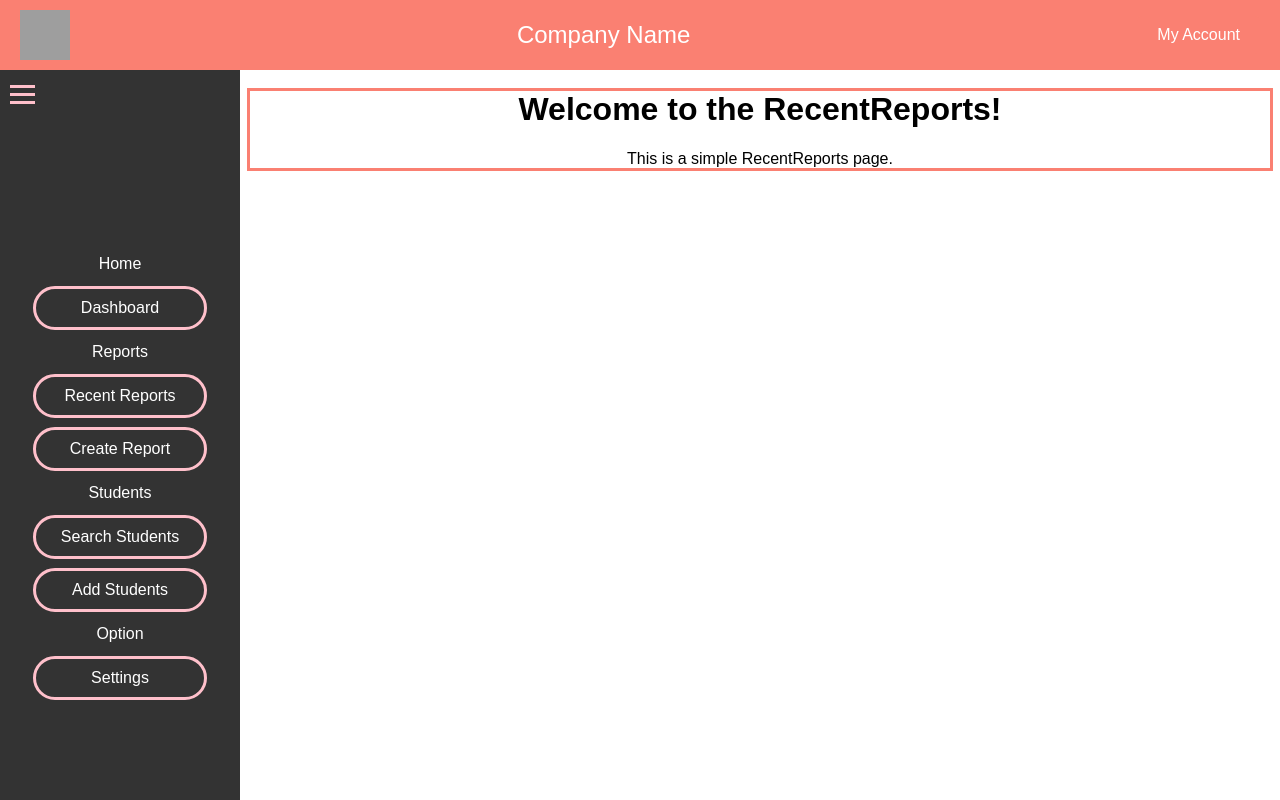
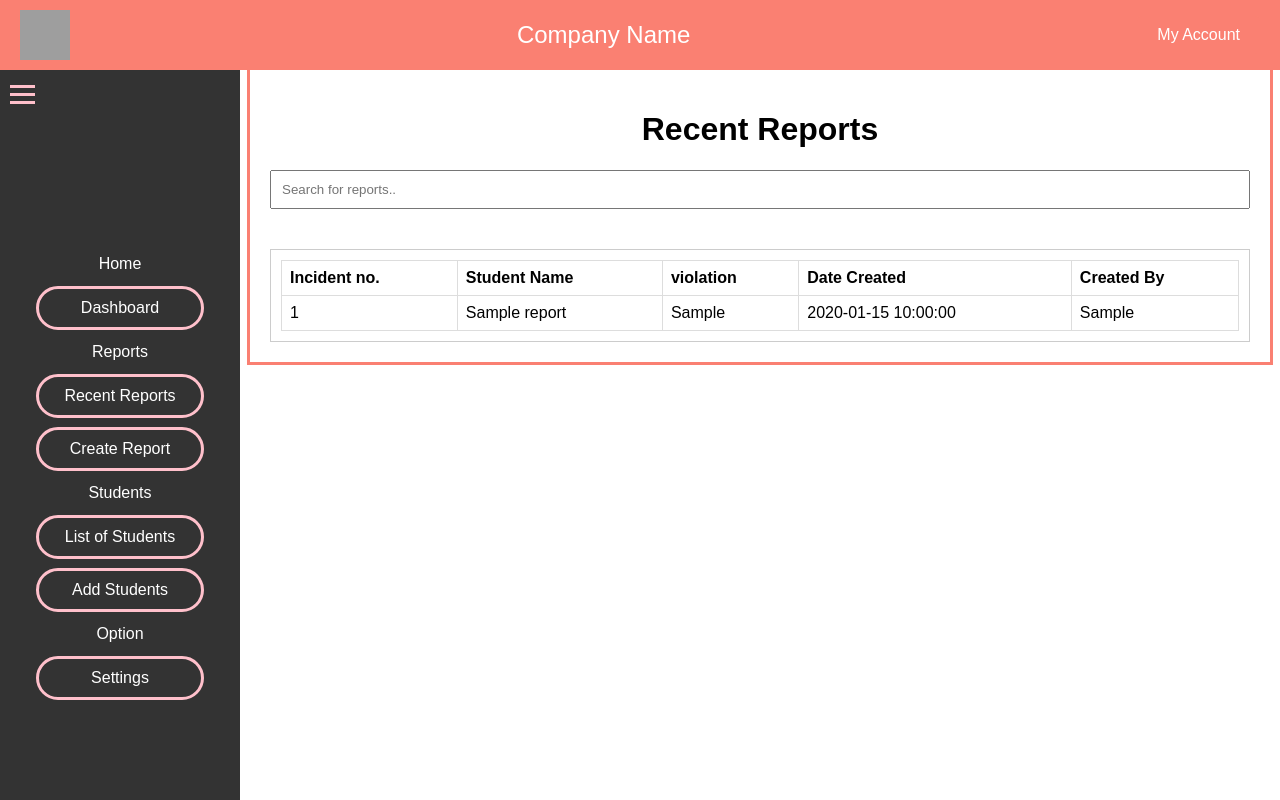
Before and after one commit to doksii/BulSUVMS, a PHP site: page /RecentReports.php in a window 1280 px wide. Run offline with PHP 8.4, Linux system fonts and the light colour scheme; the visitor is signed in with stand-in values (Sample User, id 1); tables that the repository leaves empty or names only in its code hold one stand-in row (values such as "Sample post"); grey boxes are pictures that could not be loaded.

Commit message:
view recent reports and student list

```diff
--- a/AddStudents.php
+++ b/AddStudents.php
@@ -51,7 +51,7 @@ if ($_SESSION['role'] !== 'admin') {
                     <li><a href="RecentReports.php">Recent Reports</a></li>
                     <li><a href="CreateReport.php">Create Report</a></li>
                     <p>Students</p>
-                    <li><a href="SearchStudents.php">Search Students</a></li>
+                    <li><a href="SearchStudents.php">List of Students</a></li>
                     <li><a href="AddStudents.php">Add Students</a></li>
                     <p>Option</p>
                     <li><a href="Settings.php">Settings</a></li>
--- a/CreateReport.php
+++ b/CreateReport.php
@@ -25,7 +25,7 @@ if ($_SESSION['role'] !== 'admin') {
 <body>
     <header class="header">
         <div class="logo-container">
-            <img src="logo.png" alt="Company Logo" class="logo">
+            <img src="assets\img\BMCLogo.png" alt="Company Logo" class="logo">
         </div>
         <div class="company-name">Company Name</div>
         <div class="dropdown">
@@ -51,7 +51,7 @@ if ($_SESSION['role'] !== 'admin') {
                     <li><a href="RecentReports.php">Recent Reports</a></li>
                     <li><a href="CreateReport.php">Create Report</a></li>
                     <p>Students</p>
-                    <li><a href="SearchStudents.php">Search Students</a></li>
+                    <li><a href="SearchStudents.php">List of Students</a></li>
                     <li><a href="AddStudents.php">Add Students</a></li>
                     <p>Option</p>
                     <li><a href="Settings.php">Settings</a></li>
@@ -100,7 +100,7 @@ if ($_SESSION['role'] !== 'admin') {
                     <option value="4th offense">4th Offense</option>
                     <option value="5th offense">5th Offense</option>
                 </select><br><br>
-                <label for="detailed_report">Detailed Report:</label><br>
+                <label for="detailed_report">Report Summary:</label><br>
                 <textarea id="detailed_report" name="detailed_report" rows="4" required></textarea><br><br>
 
                 <label for="date_of_violation">Date of Violation:</label><br>
--- a/RecentReports.php
+++ b/RecentReports.php
@@ -19,8 +19,8 @@ if ($_SESSION['role'] !== 'admin') {
     <meta charset="UTF-8">
     <meta name="viewport" content="width=device-width, initial-scale=1.0">
     <title>BulSUVMS</title>
-    <link rel="stylesheet" href="assets/styles.css">
-    <link rel="stylesheet" href="assets/css/MainStyle.css">
+    <link rel="stylesheet" href="assets\css\MainStyle.css">
+    <link rel="stylesheet" href="assets\css\search-reports.css">
 </head>
 <body>
     <header class="header">
@@ -51,7 +51,7 @@ if ($_SESSION['role'] !== 'admin') {
                     <li><a href="RecentReports.php">Recent Reports</a></li>
                     <li><a href="CreateReport.php">Create Report</a></li>
                     <p>Students</p>
-                    <li><a href="SearchStudents.php">Search Students</a></li>
+                    <li><a href="SearchStudents.php">List of Students</a></li>
                     <li><a href="AddStudents.php">Add Students</a></li>
                     <p>Option</p>
                     <li><a href="Settings.php">Settings</a></li>
@@ -59,12 +59,63 @@ if ($_SESSION['role'] !== 'admin') {
             </div>
         </div>
         <div class="content">
-            <!-- Content of the dashboard page goes here -->
-            <h1>Welcome to the RecentReports!</h1>
-            <p>This is a simple RecentReports page.</p>
+            <h1>Recent Reports</h1>
+            <input type="text" id="searchBar" onkeyup="filterTable()" placeholder="Search for reports..">
+            <div class="scroll-container">
+                <table id="reportTable">
+                    <thead>
+                        <tr>
+                            <th>Incident no.</th>
+                            <th onclick="sortTable(1)">Student Name</th>
+                            <th onclick="sortTable(2)">violation</th>
+                            <th onclick="sortTable(3)">Date Created</th>
+                            <th onclick="sortTable(4)">Created By</th>
+                        </tr>
+                    </thead>
+                    <tbody>
+                        <?php
+                        // Replace with your database credentials
+                        $servername = "localhost";
+                        $username = "root"; // default username for XAMPP
+                        $password = ""; // default password for XAMPP
+                        $dbname = "user_registered";
+                        // Create connection
+                        $conn = new mysqli($servername, $username, $password, $dbname);
+
+                        // Check connection
+                        if ($conn->connect_error) {
+                            die("Connection failed: " . $conn->connect_error);
+                        }
+
+                        // Fetch report records
+                        $sql = "SELECT id, student_name, violation, created_at, created_by FROM reports ORDER BY created_at DESC";
+                        $result = $conn->query($sql);
+
+                        if ($result->num_rows > 0) {
+                            // Output data of each row
+                            while($row = $result->fetch_assoc()) {
+                                echo "<tr>
+                                        <td>" . $row["id"]. "</td>
+                                        <td>" . $row["student_name"]. "</td>
+                                        <td>" . $row["violation"]. "</td>
+                                        <td>" . $row["created_at"]. "</td>
+                                        <td>" . $row["created_by"]. "</td>
+                                      </tr>";
+                            }
+                        } else {
+                            echo "<tr><td colspan='7'>No reports found</td></tr>";
+                        }
+
+                        // Close connection
+                        $conn->close();
+                        ?>
+                    </tbody>
+                </table>
+            </div>
         </div>
     </div>
 
     <script src="assets/script.js"></script>
+    <script src="assets/search-reports.js"></script>
 </body>
 </html>
--- a/Settings.php
+++ b/Settings.php
@@ -51,7 +51,7 @@ if ($_SESSION['role'] !== 'admin') {
                     <li><a href="RecentReports.php">Recent Reports</a></li>
                     <li><a href="CreateReport.php">Create Report</a></li>
                     <p>Students</p>
-                    <li><a href="SearchStudents.php">Search Students</a></li>
+                    <li><a href="SearchStudents.php">List of Students</a></li>
                     <li><a href="AddStudents.php">Add Students</a></li>
                     <p>Option</p>
                     <li><a href="Settings.php">Settings</a></li>
--- /dev/null
+++ b/assets/css/search-reports.css
@@ -0,0 +1,47 @@
+html {
+    margin: 0;
+    padding: 0;
+    height: 100%;
+    overflow: hidden; /* Prevent whole page from scrolling */
+}
+
+.content {
+    flex: 1;
+    padding: 20px;
+    box-sizing: border-box;
+    overflow: hidden; /* Prevent content from overflowing */
+}
+
+.scroll-container {
+    max-height: 60vh; /* Set max height for the container */
+    overflow-y: auto; /* Enable vertical scrolling */
+    margin-top: 20px;
+    border: 1px solid #ccc;
+    padding: 10px;
+    box-sizing: border-box;
+}
+
+table {
+    width: 100%;
+    border-collapse: collapse;
+}
+
+table, th, td {
+    border: 1px solid #ddd;
+}
+
+th, td {
+    padding: 8px;
+    text-align: left;
+}
+
+th {
+    cursor: pointer;
+}
+
+#searchBar {
+    width: 100%;
+    padding: 10px;
+    margin-bottom: 20px;
+    box-sizing: border-box;
+}
--- /dev/null
+++ b/assets/search-reports.js
@@ -0,0 +1,60 @@
+// assets/search-reports.js
+
+function filterTable() {
+    var input, filter, table, tr, td, i, j, txtValue;
+    input = document.getElementById("searchBar");
+    filter = input.value.toUpperCase();
+    table = document.getElementById("reportTable");
+    tr = table.getElementsByTagName("tr");
+
+    for (i = 1; i < tr.length; i++) {
+        tr[i].style.display = "none";
+        td = tr[i].getElementsByTagName("td");
+        for (j = 0; j < td.length; j++) {
+            if (td[j]) {
+                txtValue = td[j].textContent || td[j].innerText;
+                if (txtValue.toUpperCase().indexOf(filter) > -1) {
+                    tr[i].style.display = "";
+                    break;
+                }
+            }
+        }
+    }
+}
+
+function sortTable(n) {
+    var table, rows, switching, i, x, y, shouldSwitch, dir, switchcount = 0;
+    table = document.getElementById("reportTable");
+    switching = true;
+    dir = "asc";
+    while (switching) {
+        switching = false;
+        rows = table.rows;
+        for (i = 1; i < (rows.length - 1); i++) {
+            shouldSwitch = false;
+            x = rows[i].getElementsByTagName("TD")[n];
+            y = rows[i + 1].getElementsByTagName("TD")[n];
+            if (dir == "asc") {
+                if (x.innerHTML.toLowerCase() > y.innerHTML.toLowerCase()) {
+                    shouldSwitch = true;
+                    break;
+                }
+            } else if (dir == "desc") {
+                if (x.innerHTML.toLowerCase() < y.innerHTML.toLowerCase()) {
+                    shouldSwitch = true;
+                    break;
+                }
+            }
+        }
+        if (shouldSwitch) {
+            rows[i].parentNode.insertBefore(rows[i + 1], rows[i]);
+            switching = true;
+            switchcount ++;
+        } else {
+            if (switchcount == 0 && dir == "asc") {
+                dir = "desc";
+                switching = true;
+            }
+        }
+    }
+}
--- a/dashboard.php
+++ b/dashboard.php
@@ -51,7 +51,7 @@ if ($_SESSION['role'] !== 'admin') {
                     <li><a href="RecentReports.php">Recent Reports</a></li>
                     <li><a href="CreateReport.php">Create Report</a></li>
                     <p>Students</p>
-                    <li><a href="SearchStudents.php">Search Students</a></li>
+                    <li><a href="SearchStudents.php">List of Students</a></li>
                     <li><a href="AddStudents.php">Add Students</a></li>
                     <p>Option</p>
                     <li><a href="Settings.php">Settings</a></li>
```
Also changed, not shown: SearchStudents.php (+60 -7 lines), assets/css/search-students.css (added, +78 -0 lines), assets/search-students.js (added, +60 -0 lines), php/fetch_student_info.php (added, +72 -0 lines), assets/img/BMCLogo.png (added).
